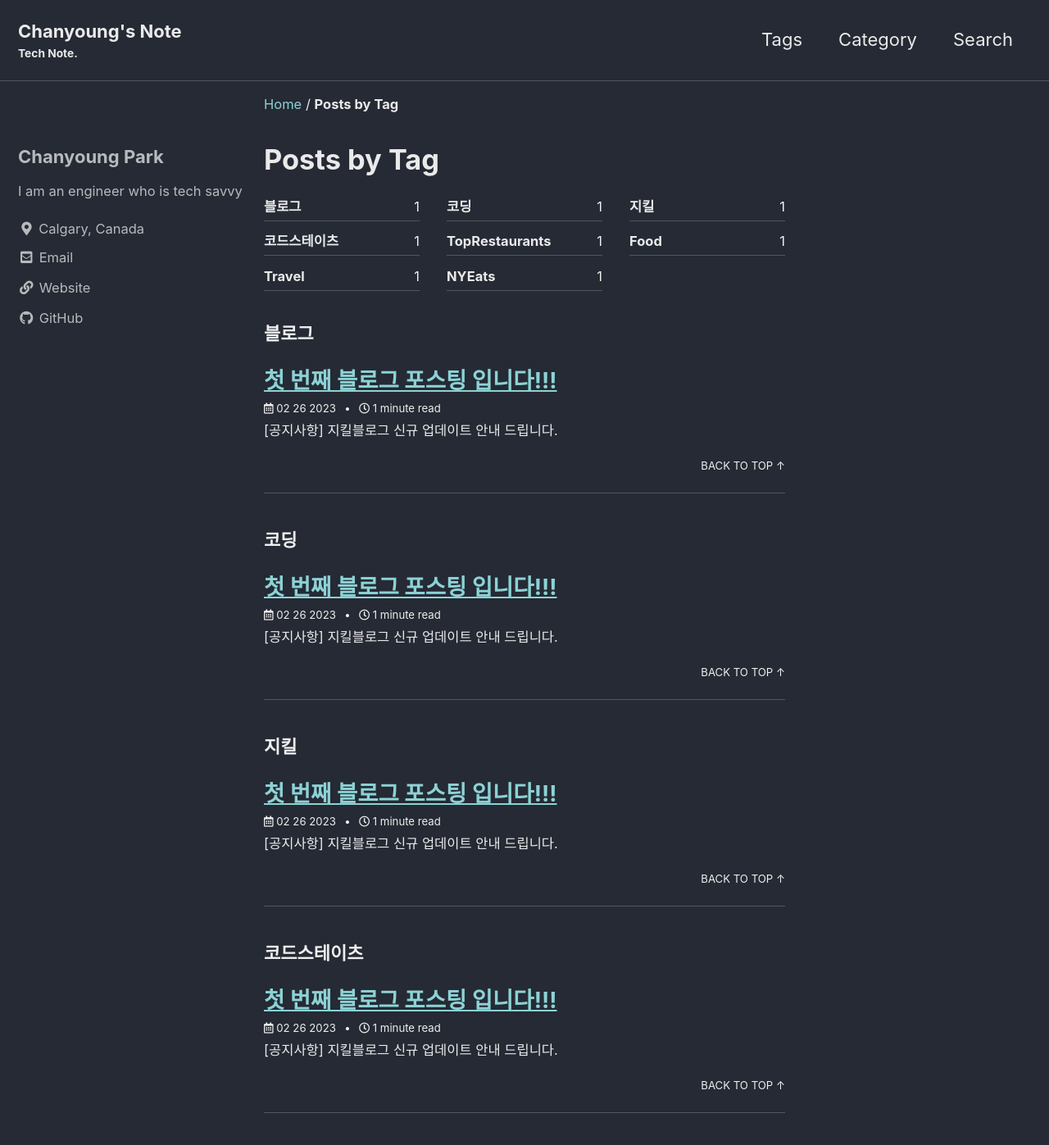
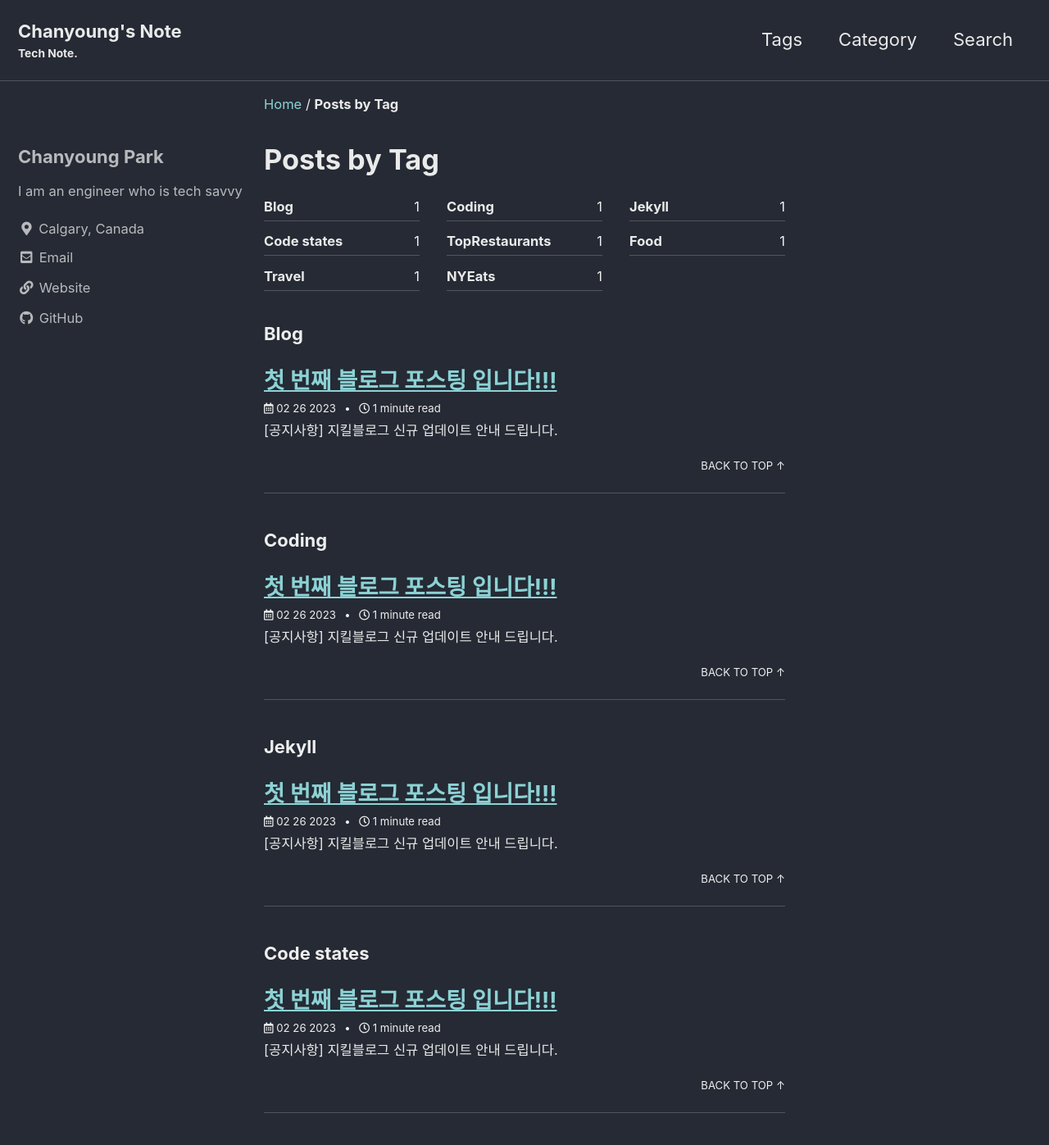
Before and after one commit to PyChanyoung/PyChanyoung.github.io, a Jekyll site: the page built from _pages/tag-archive.md, in a window 1280 px wide and 1400 px high. Shown: the top 1397 px of the window at 82% size. Built offline with Jekyll 4.4.1, drawn with Linux system fonts in a browser that asks for light colours; cached includes are drawn as plain includes.

Commit message:
Contents update

```diff
--- a/_posts/2023-02-26-first.md
+++ b/_posts/2023-02-26-first.md
@@ -1,8 +1,8 @@
 ---
 layout: single
 title: "첫 번째 블로그 포스팅 입니다!!!"
-categories: 블로그
-tag: [블로그, 코딩, 지킬, 코드스테이츠]
+categories: Blog
+tag: [Blog, Coding, Jekyll, Code states]
 toc: true
 toc_sticky: true
 toc_label: 목차
@@ -18,7 +18,7 @@ toc_label: 목차
 설치형 블로그의 하나. `Ruby`를 기반으로 만들어져 있다.
 
 
-![teddynote]({{site.url}}/images/2021-05-10-first-posting/teddynote.png){: .img-width-half .align-center}
+![Chanyoung's Note]({{site.url}}/images/2021-05-10-first-posting/teddynote.png){: .img-width-half .align-center}
 
 
 ## 특징
```
Also changed, not shown: 9 other files.
